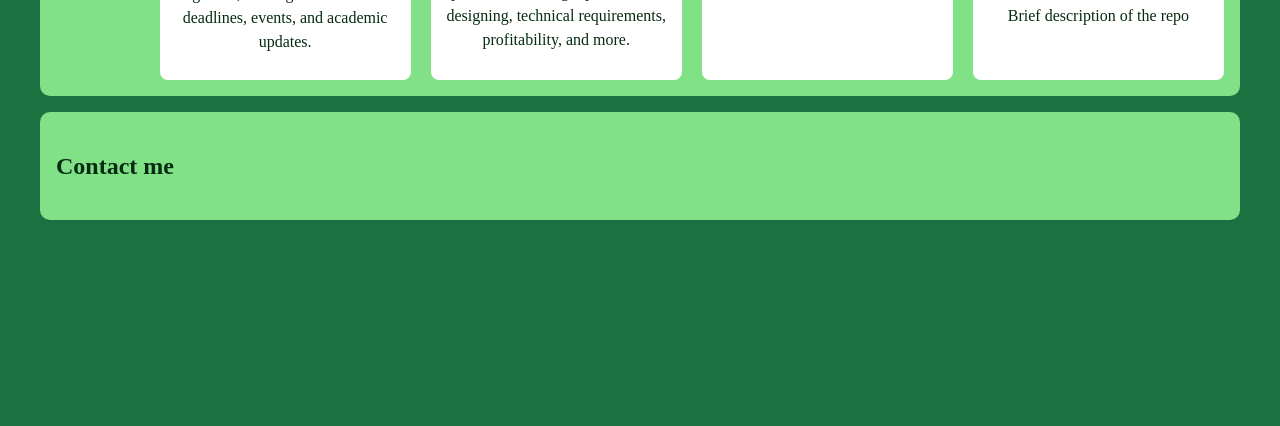
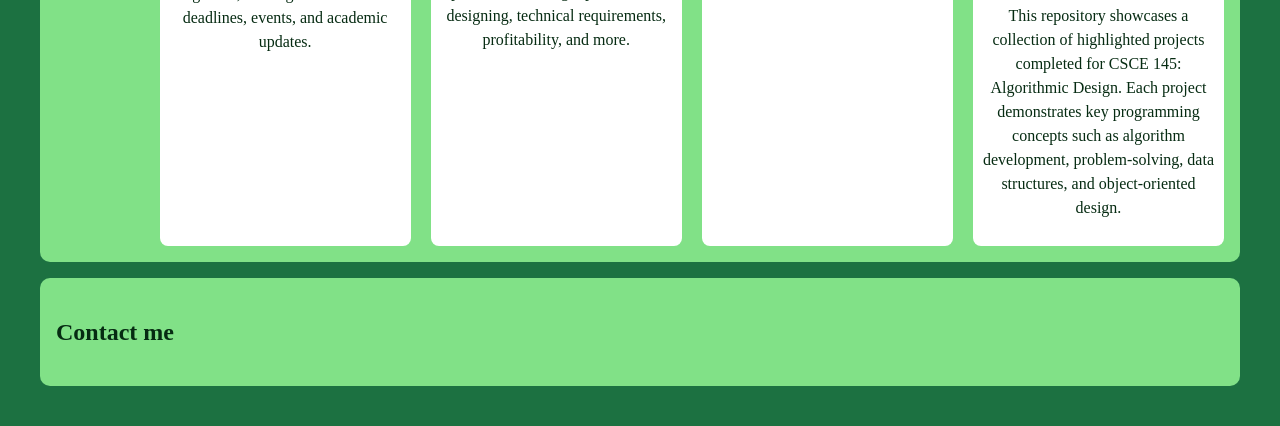
Before and after one commit to haripranav-sb/haripranav-sb.github.io, a plain HTML site: page index.html in a window 1280 px wide. Shown: the part 708-1134 px from the top of the page. Before the commit the page ends 968 px from the top, so only its background shows below. Drawn offline with Linux system fonts and the light colour scheme; files whose address does not match are found by name.

Commit message:
Added Description to Repo Project

```diff
--- a/index.html
+++ b/index.html
@@ -54,7 +54,10 @@
                 <a href="https://github.com/haripranav-sb/JavaCode">
                     <img src="images/algorithmic_design.png">
                 </a>
-            <p>Brief description of the repo</p>
+                <p>This repository showcases a collection of highlighted projects completed for
+                CSCE 145: Algorithmic Design. Each project demonstrates key programming concepts
+                such as algorithm development, problem-solving, data structures, and object-oriented design.
+                </p>
             </section>
 
         </div>
```
